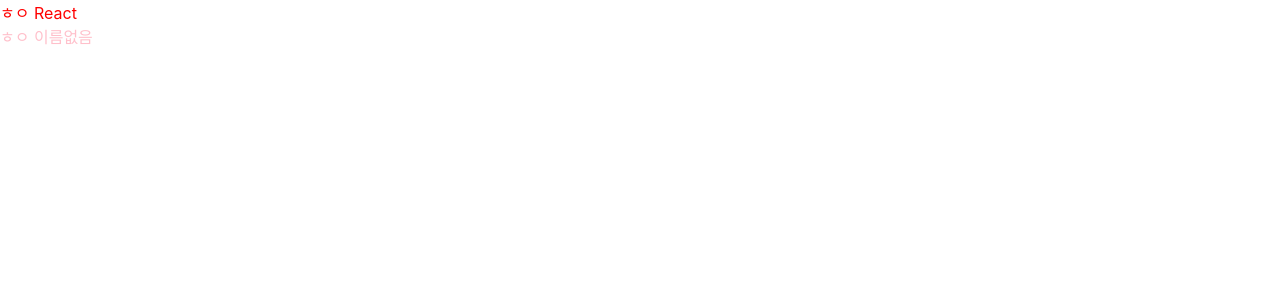
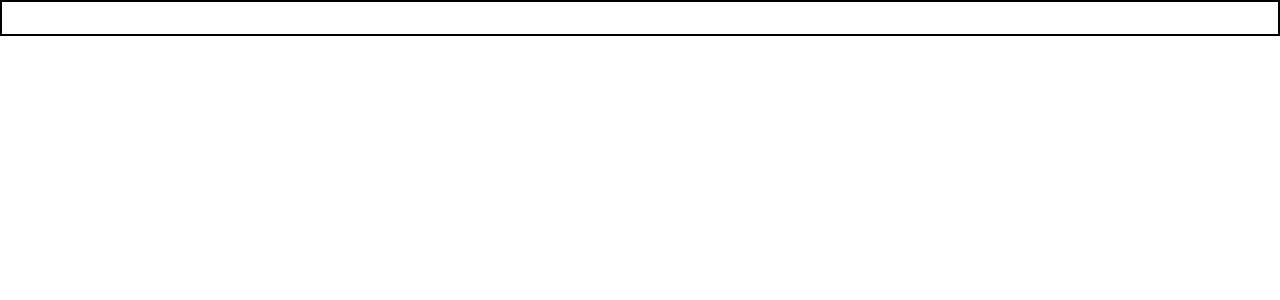
Before and after one commit to wooooooood/Workshop, a React (Create React App) app in the folder React/react-tutorial/begin-react/: page / in a window 1280 px wide. Shown: the top 300 px of the page. Built offline with nearby package versions, Linux system fonts and the light colour scheme; the HTML template or start-up script is replaced by a standard one.

Commit message:
현재 Wrapper로 감싸인 내용이 나타나지 않는다

```diff
--- a/React/react-tutorial/begin-react/src/App.js
+++ b/React/react-tutorial/begin-react/src/App.js
@@ -1,12 +1,13 @@
 import React from 'react';
-import Hello from './Hello.js';
+import Hello from './Hello';
+import Wrapper from './Wrapper';
 
 function App() {
   return (
-    <>
+    <Wrapper>
       <Hello name="React" color="red"/>
       <Hello color="pink"/>
-    </>
+    </Wrapper>
   );
 }
 
--- /dev/null
+++ b/React/react-tutorial/begin-react/src/Wrapper.js
@@ -0,0 +1,12 @@
+import React from 'react';
+
+function Wrapper() {
+    const style = {
+        border: '2px solid black',
+        padding: 16
+    };
+
+    return <div style={style}></div>
+}
+
+export default Wrapper;
```
